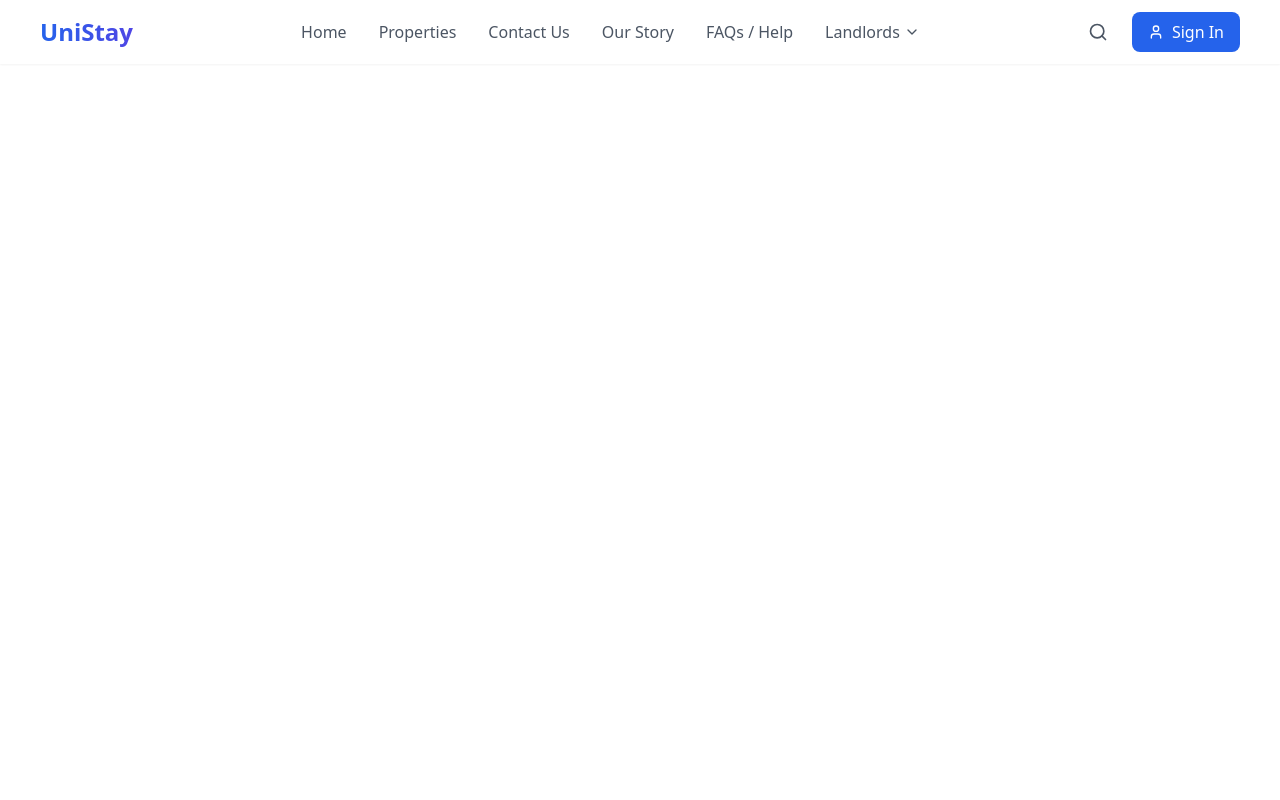
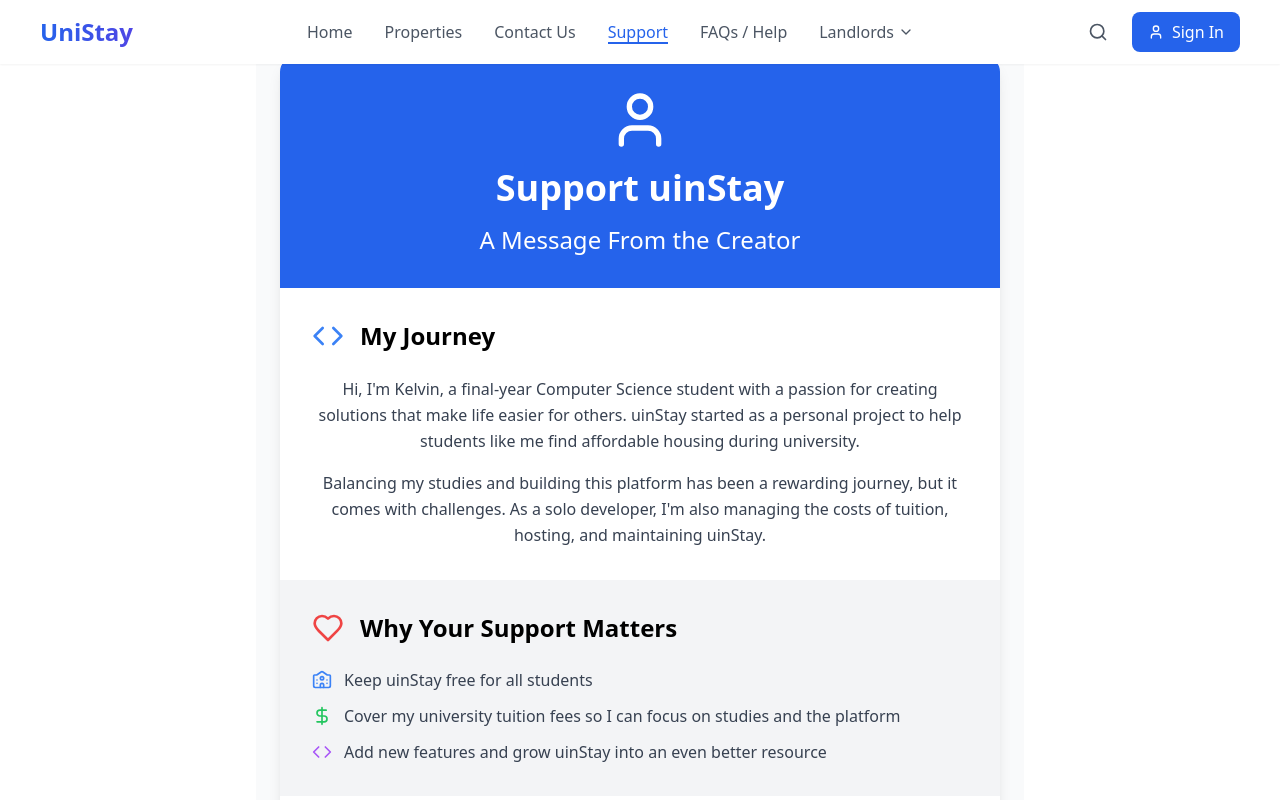
Before and after one commit to kelvin-2/uin-Stay, a React (Vite) app: page /Support in a window 1280 px wide. Shown: the top 800 px of the page. Built offline with nearby package versions, Linux system fonts and the light colour scheme.

Commit message:
added Creators message

```diff
--- a/src/App.jsx
+++ b/src/App.jsx
@@ -2,7 +2,7 @@ import './App.css';
 import Navbar from './components/Navbar';
 import HomePage from './pages/HomePage';
 import Properties from './components/Properties';
-import OurStory from './pages/OurStory';
+import CreatorSupportMessage from './pages/CreatorSupportMessge';
 import ContactUs from './pages/ContactUs';
 import FAQSection from './pages/FAQSection';
 import UniStayAuth from './pages/UniStayAuth';
@@ -33,7 +33,7 @@ function App() {
         />
 
         {/* OurStory Page */}
-        <Route path="/OurStory" element={<OurStory />} />
+        <Route path="/Support" element={<CreatorSupportMessage />} />
 
         {/* Contact Page */}
         <Route path="/ContactUs" element={<ContactUs />} />
--- a/src/components/Navbar.jsx
+++ b/src/components/Navbar.jsx
@@ -99,7 +99,7 @@ const Navbar = () => {
     { path: "/", label: "Home" },
     { path: "/Properties", label: "Properties" },
     { path: "/ContactUs", label: "Contact Us" },
-    { path: "/OurStory", label: "Our Story" },
+    { path: "/Support", label: "Support" },
     { path: "/Help", label: "FAQs / Help" },
   ];
 
--- a/src/pages/CreatorSupportMessge.jsx
+++ b/src/pages/CreatorSupportMessge.jsx
@@ -25,7 +25,7 @@ const CreatorSupportMessage = () => {
             <h3 className="text-2xl font-semibold">My Journey</h3>
           </div>
           <p className="text-gray-700 leading-relaxed mb-4">
-            Hi, I'm [Your Name], a final-year Computer Science student with a passion for creating solutions that make life easier for others. uinStay started as a personal project to help students like me find affordable housing during university.
+            Hi, I'm Kelvin, a final-year Computer Science student with a passion for creating solutions that make life easier for others. uinStay started as a personal project to help students like me find affordable housing during university.
           </p>
           <p className="text-gray-700 leading-relaxed">
             Balancing my studies and building this platform has been a rewarding journey, but it comes with challenges. As a solo developer, I'm also managing the costs of tuition, hosting, and maintaining uinStay.
```
